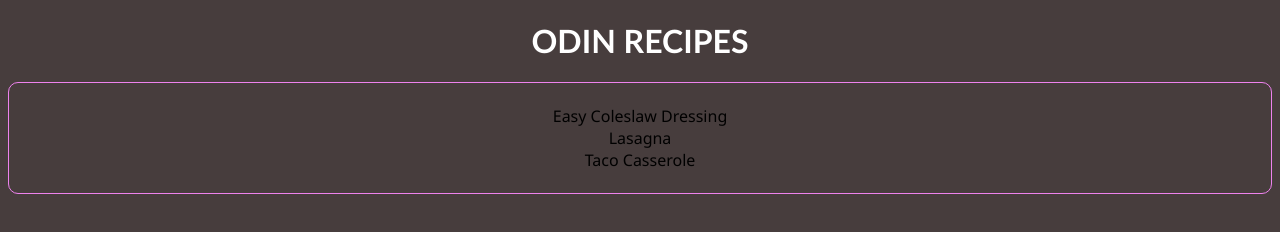
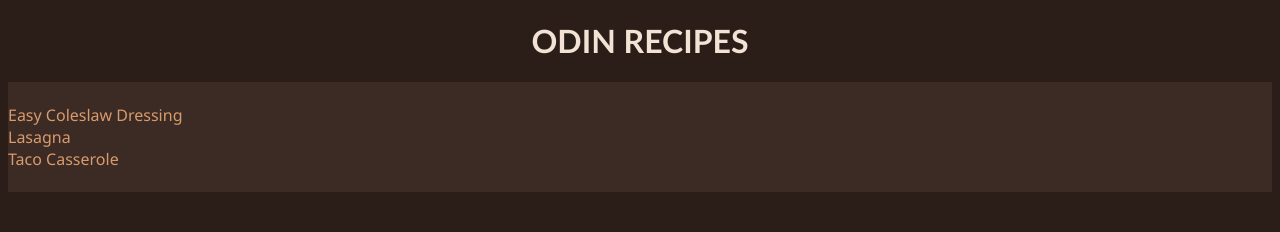
Before and after one commit to airidabu/odin-recipes, a plain HTML site: page index.html in a window 1280 px wide. Drawn offline with Linux system fonts and the light colour scheme; a web font is replaced by a local one.

Commit message:
changes to colors, added color variables

```diff
--- /dev/null
+++ b/home.css
@@ -0,0 +1,42 @@
+*,
+*::after,
+*::before {
+    box-sizing: border-box;
+}
+
+:root {
+    --bg-main: #2b1d18;
+    --bg-section: #3b2b24;
+    --text-main: #f2e3d5;
+    --accent-warm: #d99a6c;
+    --accent-hover: #c47c52;
+    --border-light: #4a3830;
+}
+
+body {
+    align-items: center;
+    font-family: 'Segoe UI', Tahoma, Geneva, Verdana, sans-serif;
+    background-color: var(--bg-main);
+    color: var(--text-main);
+}
+
+h1 {
+    text-transform: uppercase;
+    font-family: 'Gill Sans', 'Gill Sans MT', Calibri, 'Trebuchet MS', sans-serif;
+    text-align: center;
+}
+
+ul {
+    list-style-type: none;
+    padding: 22px 0;
+    background-color: var(--bg-section);
+}
+
+a {
+    text-decoration: none;
+    color: var(--accent-warm);
+}
+
+a:hover {
+    color: var(--accent-hover);
+}
--- a/index.html
+++ b/index.html
@@ -2,10 +2,15 @@
 <html lang="en">
 
 <head>
+    <link rel="preconnect" href="https://fonts.googleapis.com">
+    <link rel="preconnect" href="https://fonts.gstatic.com" crossorigin>
+    <link
+        href="https://fonts.googleapis.com/css2?family=Figtree:ital,wght@0,300..900;1,300..900&family=Sansation:ital,wght@0,300;0,400;0,700;1,300;1,400;1,700&display=swap"
+        rel="stylesheet">
     <meta charset="UTF-8">
     <meta name="viewport" content="width=device-width, initial-scale=1.0">
     <title>Odin Recipes</title>
-    <link rel="stylesheet" href="style.css">
+    <link rel="stylesheet" href="home.css">
 </head>
 
 <body>
--- /dev/null
+++ b/recipes/recipe.css
@@ -0,0 +1,34 @@
+*,
+*::after,
+*::before {
+    box-sizing: border-box;
+}
+
+:root {
+    --bg-main: #2b1d18;
+    --bg-section: #3b2b24;
+    --text-main: #f2e3d5;
+    --accent-warm: #d99a6c;
+    --accent-hover: #c47c52;
+    --border-light: #4a3830;
+}
+
+body {
+    font-family: 'Segoe UI', Tahoma, Geneva, Verdana, sans-serif;
+    background-color: var(--bg-main);
+    color: var(--text-main);
+}
+
+h1 {
+    text-transform: uppercase;
+    font-family: 'Gill Sans', 'Gill Sans MT', Calibri, 'Trebuchet MS', sans-serif;
+}
+
+a {
+    text-decoration: none;
+    color: var(--accent-warm);
+}
+
+a:hover {
+    color: var(--accent-hover);
+}
--- a/recipes/style.css
+++ /dev/null
@@ -1,20 +0,0 @@
-body {
-    text-align: center;
-    font-family: 'Segoe UI', Tahoma, Geneva, Verdana, sans-serif;
-    background-color: rgb(71, 61, 61);
-    color: white;
-}
-
-h1 {
-    text-transform: uppercase;
-    font-family: 'Gill Sans', 'Gill Sans MT', Calibri, 'Trebuchet MS', sans-serif;
-}
-
-a {
-    text-decoration: none;
-    color: black;
-}
-
-a:visited {
-    color: pink;
-}
--- a/style.css
+++ /dev/null
@@ -1,27 +0,0 @@
-body {
-    text-align: center;
-    font-family: 'Segoe UI', Tahoma, Geneva, Verdana, sans-serif;
-    background-color: rgb(71, 61, 61);
-    color: white;
-}
-
-h1 {
-    text-transform: uppercase;
-    font-family: 'Gill Sans', 'Gill Sans MT', Calibri, 'Trebuchet MS', sans-serif;
-}
-
-ul {
-    list-style-type: none;
-    border: 1px solid violet;
-    border-radius: 10px;
-    padding: 22px 0;
-}
-
-a {
-    text-decoration: none;
-    color: black;
-}
-
-a:visited {
-    color: pink;
-}
```
Also changed, not shown: recipes/easy-coleslaw-dressing.html (+6 -1 lines), recipes/lasagna.html (+6 -1 lines), recipes/taco-casserole.html (+6 -1 lines).
